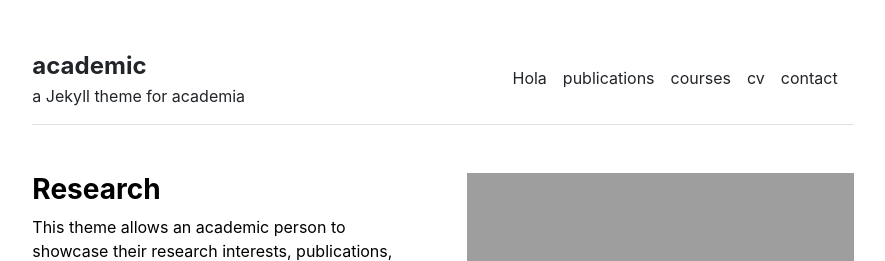
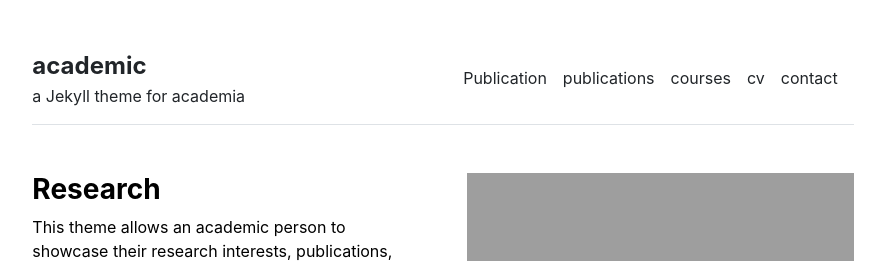
Before and after one commit to stackbit-projects/smiling-oak-f333f, a Jekyll site: the page built from index.md, in a window 1280 px wide. Shown: the top 261 px of the page, without its empty margins (197-1082 px from the left). Built offline with Jekyll 4.4.1, drawn with Linux system fonts in a browser that asks for light colours.

Commit message:
settings.yml: updated name in menu

```diff
--- a/_data/settings.yml
+++ b/_data/settings.yml
@@ -1,5 +1,5 @@
 menu:
-  - name: Hola
+  - name: Publication
     url: /people
   - name: publications
     url: /publications
```
